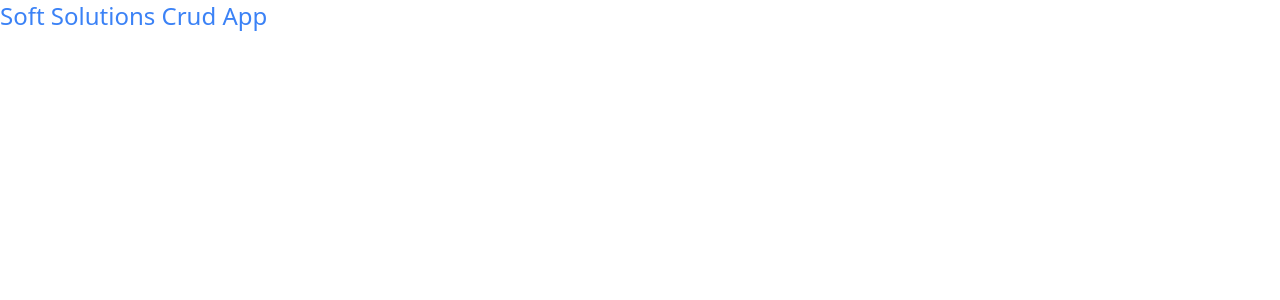
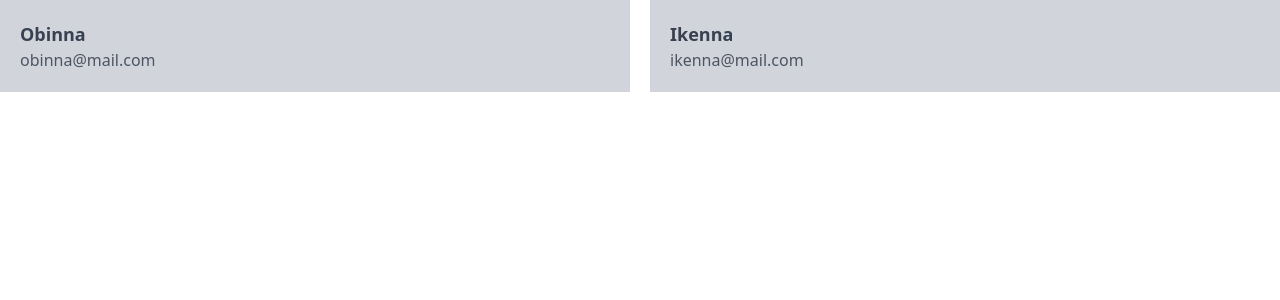
Before and after one commit to siccoo/chuck-crud, a React (Vite) app: page / in a window 1280 px wide. Shown: the top 300 px of the page. Built offline with nearby package versions, Linux system fonts and the light colour scheme.

Commit message:
update on UserList & App.jsx

```diff
--- a/src/App.jsx
+++ b/src/App.jsx
@@ -1,9 +1,11 @@
+import UserList from "./components/features/users/UserList";
+
 function App() {
   return (
     <>
-      <h1 className="text-2xl text-blue-500">Soft Solutions Crud App</h1>
+      <UserList />
     </>
-  )
+  );
 }
 
-export default App
+export default App;
--- /dev/null
+++ b/src/components/features/users/UserList.jsx
@@ -0,0 +1,32 @@
+const UserList = () => {
+  const users = [
+    { id: "1", name: "Obinna", email: "obinna@mail.com" },
+    { id: "2", name: "Ikenna", email: "ikenna@mail.com" },
+  ];
+
+  const renderCard = () =>
+    users.map((user) => (
+      <>
+        <div className="bg-gray-300 p-5 flex items-center justify-between">
+          <div>
+            <h3 className="font-bold text-lg text-gray-700">{user.name}</h3>
+            <span className="font-normal text-gray-600">{user.email}</span>
+          </div>
+          <div></div>
+        </div>
+      </>
+    ));
+  return (
+    <div className="grid gap-5 md:grid-cols-2">
+      {users.length ? (
+        renderCard()
+      ) : (
+        <p className="text-center col-span-2 text-gray-700 font-semibold">
+          No User
+        </p>
+      )}
+    </div>
+  );
+};
+
+export default UserList;
```
Also changed, not shown: 1 other file (tests, documents, lock files or other folders).
